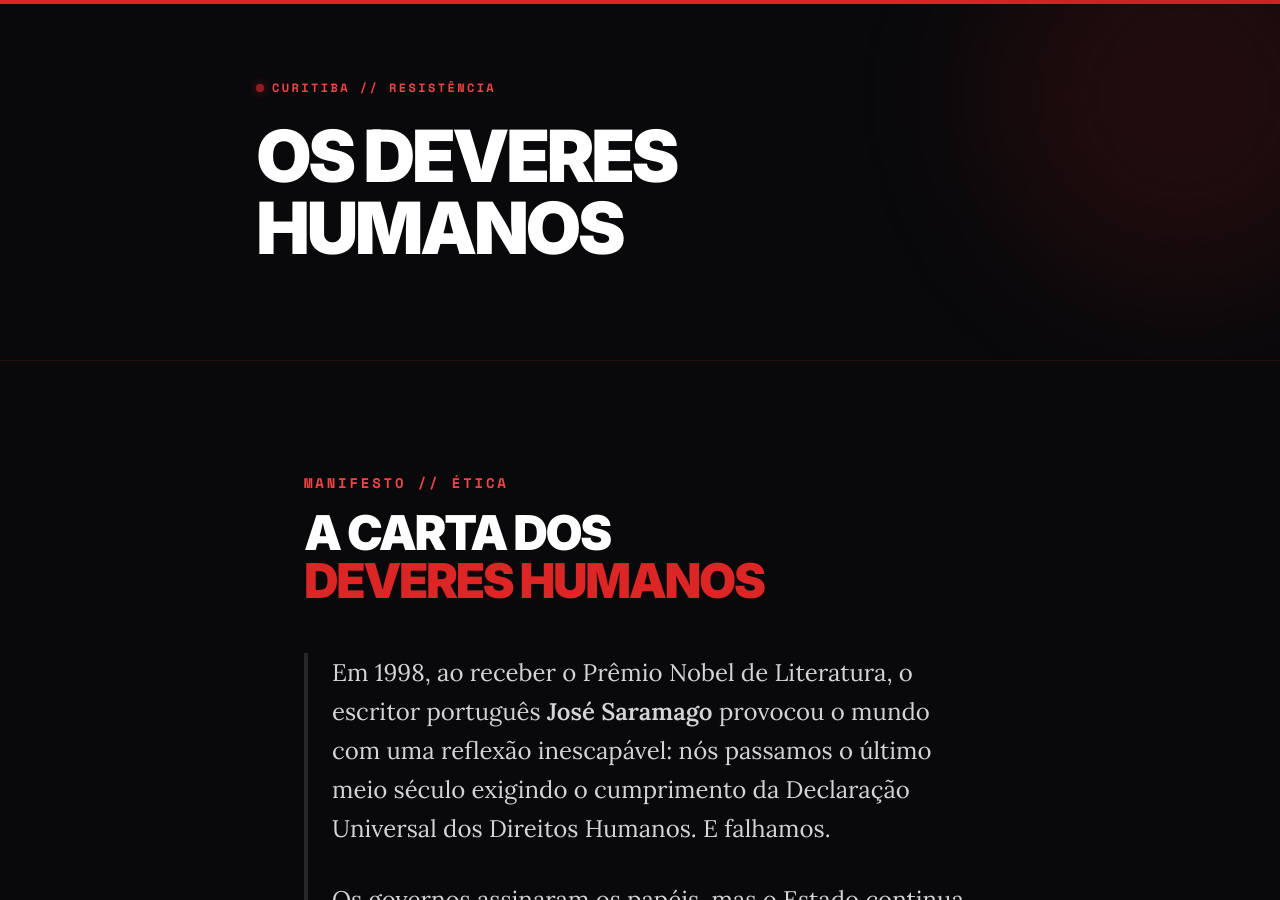
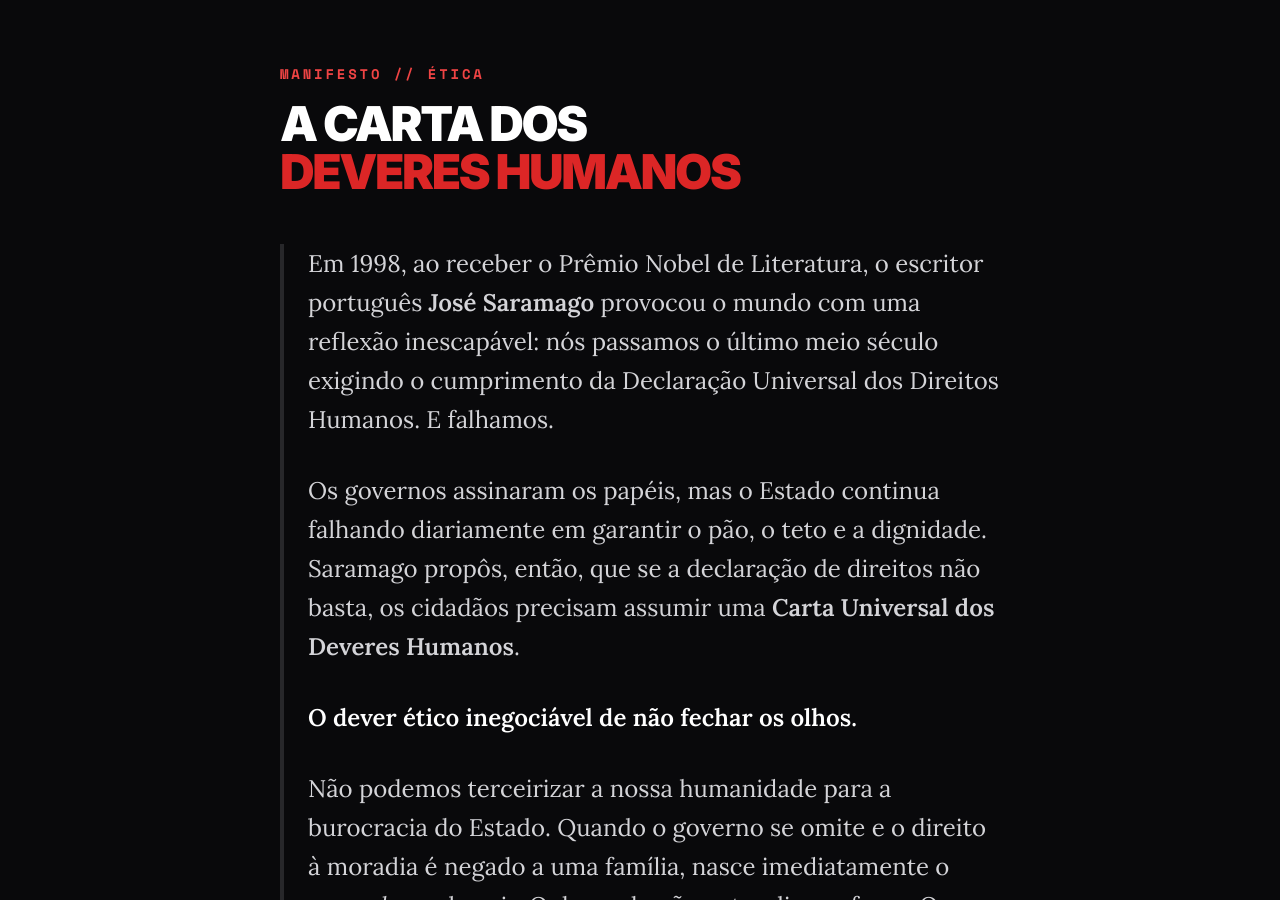
Before and after one commit to rjamur/boralutar, a Jekyll site: the page built from zumbiedandara/deveres-humanos.html, in a window 1280 px wide and 900 px high. Built offline with Jekyll 4.4.1, drawn with Linux system fonts in a browser that asks for light colours; nearby versions of some CDN libraries.

Commit message:
Atualizar o ocupacao.html

```diff
--- a/_layouts/ocupacao.html
+++ b/_layouts/ocupacao.html
@@ -1,6 +1,7 @@
 ---
 layout: base
 ---
+
 <!-- Estilos Específicos do Tema Ocupação (Sangue) -->
 <style>
     body { background-color: #09090b; } /* Fundo ainda mais escuro */
@@ -13,17 +14,17 @@ layout: base
     /* Estilização Mágica do Atalho {: .corte } - Tema Sangue */
     blockquote.corte {
         background-color: #000000;
-        border: 1px solid rgba(153, 27, 27, 0.4); /* red-900/40 */
-        border-left: 4px solid #dc2626; /* red-600 */
+        border: 1px solid rgba(153, 27, 27, 0.4);
+        border-left: 4px solid #dc2626;
         padding: 2rem;
         margin: 3rem 0;
-        box-shadow: 0 0 30px rgba(220, 38, 38, 0.15); /* glow vermelho */
+        box-shadow: 0 0 30px rgba(220, 38, 38, 0.15);
         font-style: normal;
     }
 
     blockquote.corte p:first-child {
         font-family: var(--font-tech);
-        color: #ef4444; /* red-500 */
+        color: #ef4444;
         font-size: 0.85rem;
         letter-spacing: 0.2em;
         text-transform: uppercase;
@@ -40,39 +41,13 @@ layout: base
     }
 </style>
 
-<div class="relative min-h-screen pb-24 selection:bg-red-600 selection:text-white">
-    <!-- Hero Section -->
-    <header class="w-full border-b border-red-900/30 pt-20 pb-16 px-6 relative overflow-hidden">
-        <div class="absolute top-0 left-0 w-full h-1 bg-red-600"></div>
-        <div class="absolute -top-24 -right-24 w-96 h-96 bg-red-900/20 rounded-full blur-3xl"></div>
+<div class="relative min-h-screen selection:bg-red-600 selection:text-white flex flex-col">
 
-        <div class="max-w-3xl mx-auto relative z-10">
-            <div class="font-tech text-red-500 text-xs tracking-[0.2em] uppercase font-bold mb-6 flex items-center gap-2">
-                <span class="w-2 h-2 bg-red-600 rounded-full animate-pulse shadow-[0_0_10px_rgba(220,38,38,0.8)]"></span>
-                {{ page.badge | default: "Curitiba // Resistência" }}
-            </div>
-
-            <h1 class="font-ui font-black text-5xl md:text-7xl text-white mb-6 leading-[1.1] tracking-tighter uppercase">
-                {{ page.title }}
-            </h1>
-
-            <p class="font-ui text-xl md:text-2xl text-zinc-300 font-semibold mb-8 border-l-4 border-red-600 pl-5">
-                {{ page.subtitle }}
-            </p>
-
-            <p class="font-story text-lg text-zinc-400 leading-relaxed">
-                {{ page.intro }}
-            </p>
-        </div>
-    </header>
-
-    <main class="max-w-3xl mx-auto px-6 py-12">
-        <!-- Aqui o Jekyll injeta a Literatura em Kramdown -->
-        <div class="markdown-body">
+    <!-- O CONTEÚDO ENTRA LIVRE AQUI -->
+    <!-- Se for a Landing Page, ela usa a tela toda. Se for um texto, ele se ajusta. -->
+    <div class="flex-grow">
         {{ content }}
     </div>
-    </main>
-
 
     <!-- O ESCUDO (Rodapé de Transparência e Proteção Legal) -->
     <footer class="w-full bg-black border-t border-zinc-900 py-12 px-6 mt-16">
@@ -90,6 +65,4 @@ layout: base
 
         </div>
     </footer>
-
-
 </div>
```
Lines whose indentation alone changed are shown as unchanged.
